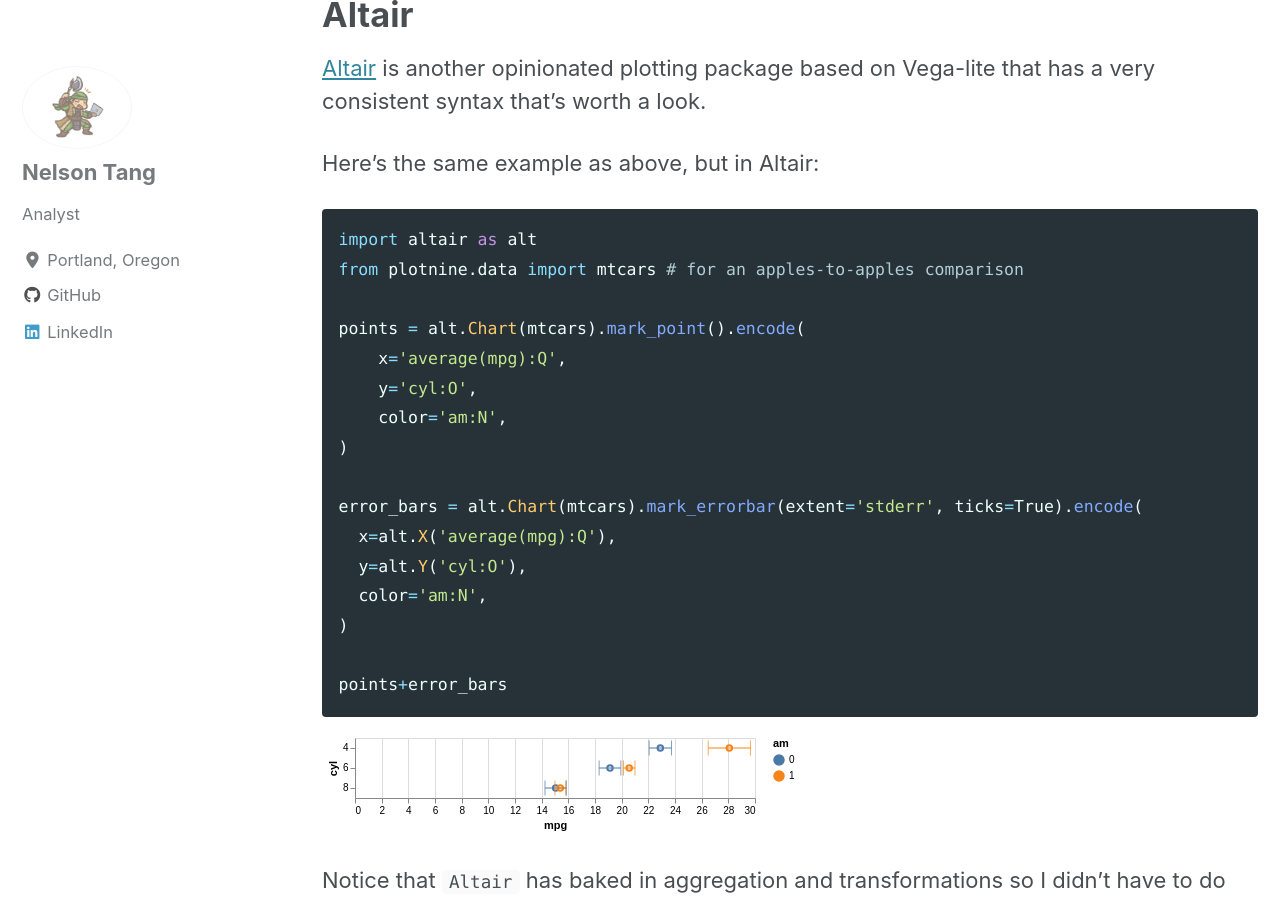
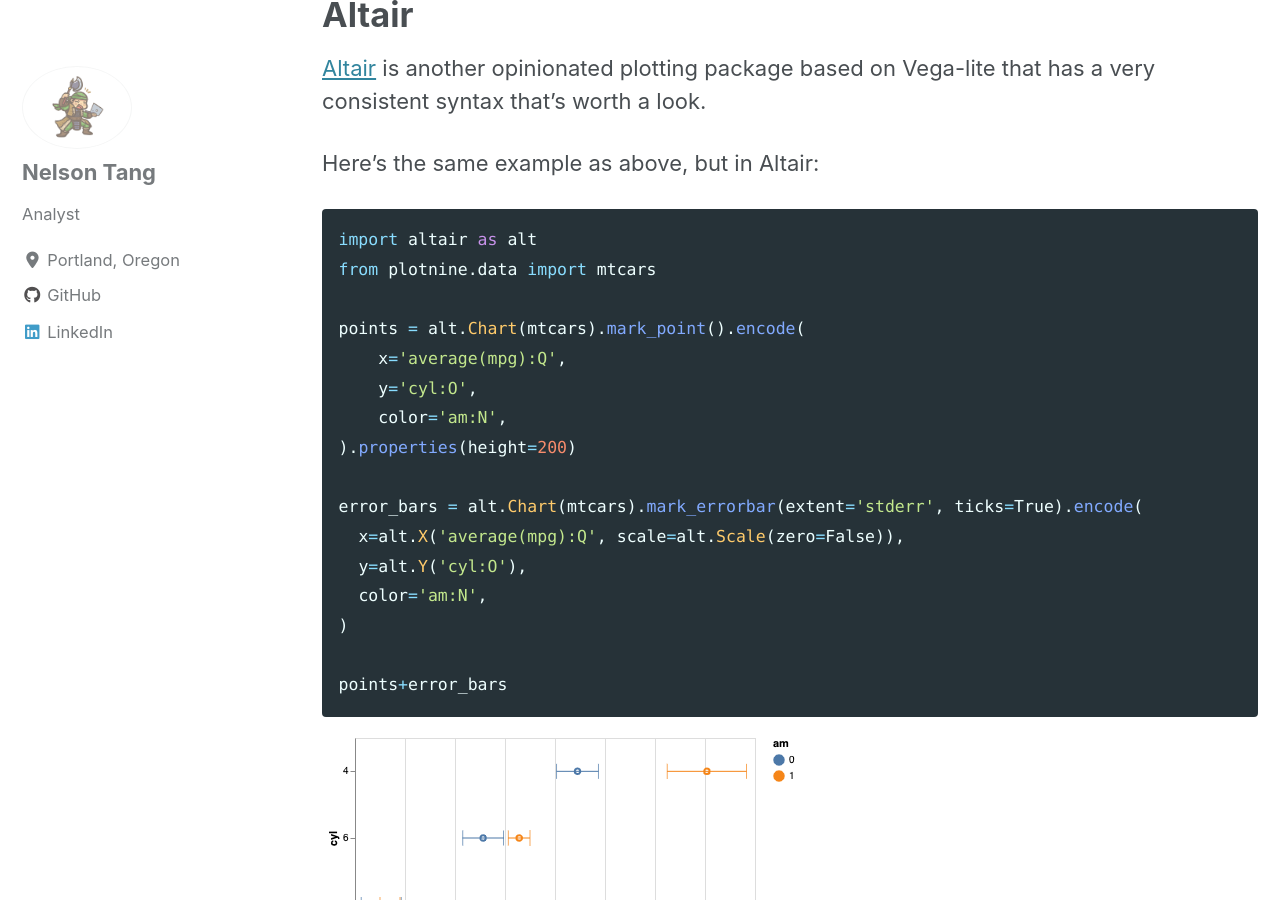
Before and after one commit to banditkingsofancientspreadsheets/banditkingsofancientspreadsheets.github.io, a Jekyll site: the page built from _posts/2020-12-28-Tie-Fighter-Error-Charts-in-Python.md, in a window 1280 px wide and 900 px high, scrolled down 2742 px. Built offline with Jekyll 4.4.1, drawn with Linux system fonts in a browser that asks for light colours; cached includes are drawn as plain includes; nearby versions of some CDN libraries.

Commit message:
updated altair viz

````diff
--- a/_posts/2020-12-28-Tie-Fighter-Error-Charts-in-Python.md
+++ b/_posts/2020-12-28-Tie-Fighter-Error-Charts-in-Python.md
@@ -57,16 +57,16 @@
 
 ```python
 import altair as alt
-from plotnine.data import mtcars # for an apples-to-apples comparison
+from plotnine.data import mtcars
 
 points = alt.Chart(mtcars).mark_point().encode(
     x='average(mpg):Q',
     y='cyl:O',
     color='am:N',
-)
+).properties(height=200)
 
 error_bars = alt.Chart(mtcars).mark_errorbar(extent='stderr', ticks=True).encode(
-  x=alt.X('average(mpg):Q'),
+  x=alt.X('average(mpg):Q', scale=alt.Scale(zero=False)),
   y=alt.Y('cyl:O'),
   color='am:N',
 )
@@ -74,6 +74,6 @@
 points+error_bars
 ```
 
-![img](../assets/images/tiefighter3.svg)
+![img](../assets/images/tiefighter3.png)
 
 Notice that `Altair` has baked in aggregation and transformations so I didn't have to do my `groupby` and `agg` in `pandas`. And similar to what I like in `ggplot2`/`plotnine` there's the ability to quickly add and remove complexity. But as you can see the result was *so small* on my macbook pro, and I wish there was an easy way to scale the whole thing up to a reasonable aspect ratio (looks like I'd have to scale up each component separately or save as SVG).
````
Also changed, not shown: assets/images/tiefighter3.png (added), assets/images/tiefighter3.svg (deleted).
